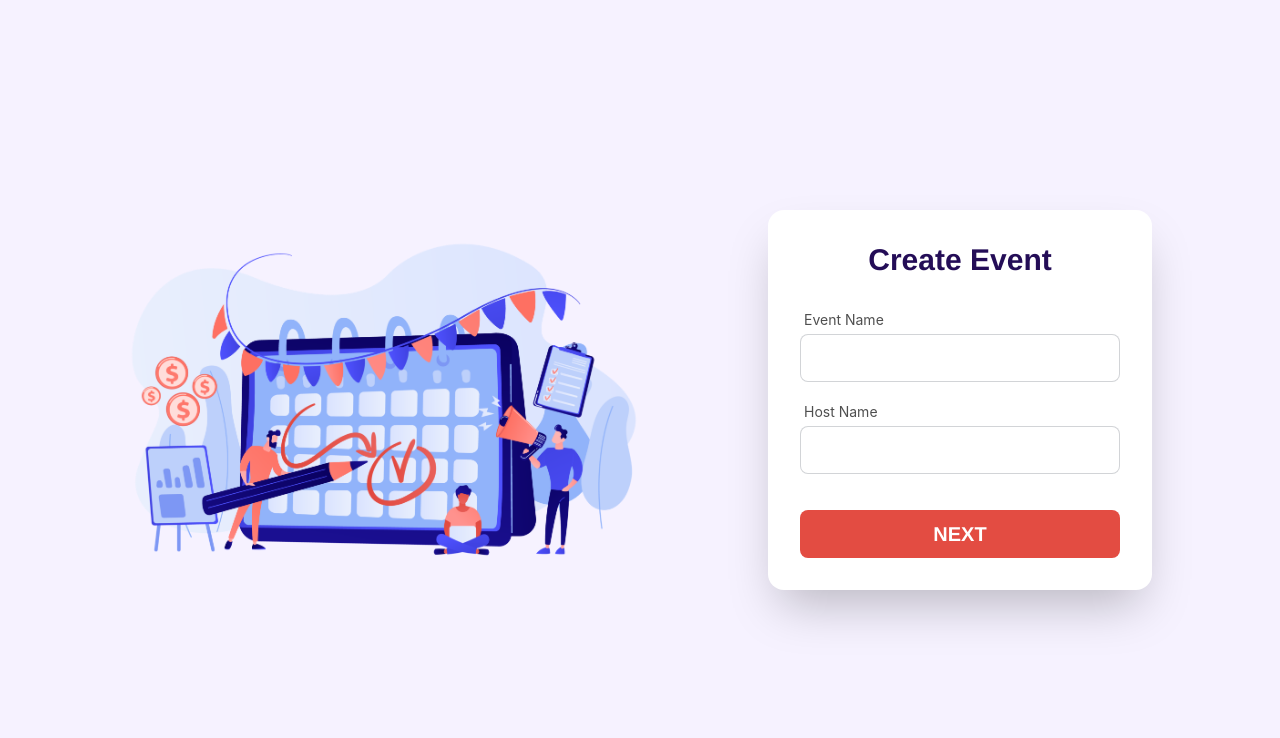
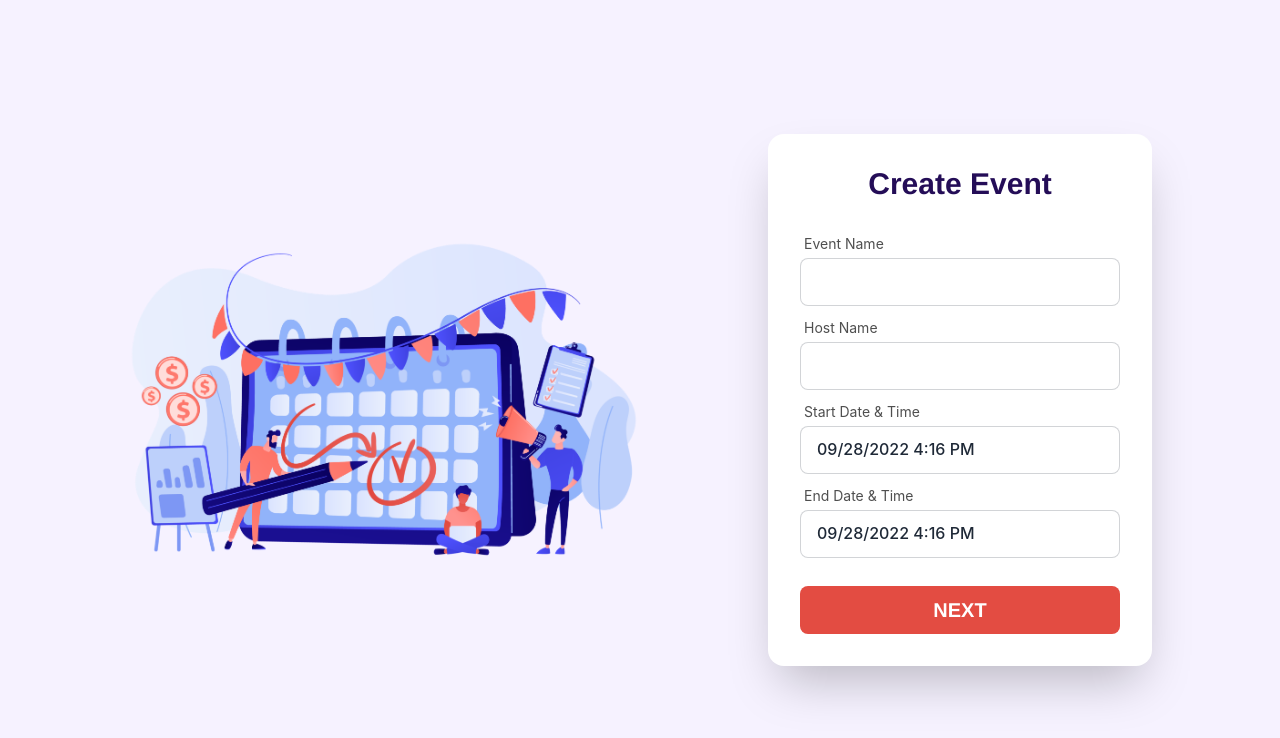
Before and after one commit to azizurrahman-zero/envited_client-side, a React (Create React App) app: page /create in a window 1280 px wide. Shown: the top 738 px of the page. Built offline with nearby package versions, Linux system fonts and the light colour scheme.

Commit message:
date problem solved

```diff
--- a/package.json
+++ b/package.json
@@ -7,7 +7,9 @@
     "@testing-library/react": "^13.4.0",
     "@testing-library/user-event": "^13.5.0",
     "daisyui": "^2.31.0",
+    "date-fns": "^2.29.3",
     "react": "^18.2.0",
+    "react-datepicker": "^4.8.0",
     "react-dom": "^18.2.0",
     "react-hook-form": "^7.36.1",
     "react-icons": "^4.4.0",
--- a/src/App.js
+++ b/src/App.js
@@ -6,16 +6,28 @@ import Event from "./Pages/Event";
 import Home from "./Pages/Home";
 
 function App() {
-  const [event, setEvent] = useState(null);
+  const [event, setEvent] = useState({});
+  const [start, setStart] = useState("18 August 6:00PM");
+  const [end, setEnd] = useState("19 August 1:00PM");
+
   return (
     <div>
       <Routes>
         <Route path="/" element={<Home />}></Route>
         <Route
           path="/create"
-          element={<CreateEvent setEvent={setEvent} />}
+          element={
+            <CreateEvent
+              setEvent={setEvent}
+              setStart={setStart}
+              setEnd={setEnd}
+            />
+          }
         ></Route>
-        <Route path="/event" element={<Event event={event} />}></Route>
+        <Route
+          path="/event"
+          element={<Event event={event} start={start} end={end} />}
+        ></Route>
       </Routes>
     </div>
   );
--- a/src/Pages/CreateEvent.js
+++ b/src/Pages/CreateEvent.js
@@ -1,9 +1,12 @@
-import React from "react";
+import React, { useState } from "react";
 import { useForm } from "react-hook-form";
 import createImage from "../Images/create.png";
 import { useNavigate } from "react-router-dom";
+import DatePicker from "react-datepicker";
+import "react-datepicker/dist/react-datepicker.css";
+import { format } from "date-fns";
 
-const CreateEvent = ({ setEvent }) => {
+const CreateEvent = ({ setEvent, setStart, setEnd }) => {
   const {
     register,
     formState: { errors },
@@ -12,10 +15,19 @@ const CreateEvent = ({ setEvent }) => {
 
   const navigate = useNavigate();
 
+  const [startDate, setStartDate] = useState(new Date());
+  const [endDate, setEndDate] = useState(new Date());
+
+  const start = format(startDate, "dd LLLL h:mm a");
+  const end = format(endDate, "dd LLLL h:mm a");
+
   const onSubmit = (data) => {
     setEvent(data);
+    setStart(start);
+    setEnd(end);
     navigate("/event");
   };
+
   return (
     <div className="flex items-center px-32 justify-center h-screen gradient-background">
       {/* image section */}
@@ -46,7 +58,7 @@ const CreateEvent = ({ setEvent }) => {
                     },
                   })}
                 />
-                <label className="label pt-0">
+                <label className="label p-0">
                   {errors.eName?.type === "required" && (
                     <span className="label-text-alt text-error">
                       {errors.eName.message}
@@ -69,13 +81,53 @@ const CreateEvent = ({ setEvent }) => {
                     },
                   })}
                 />
-                <label className="label pt-0">
+                <label className="label p-0">
                   {errors.hName?.type === "required" && (
                     <span className="label-text-alt text-error">
                       {errors.hName.message}
                     </span>
                   )}
                 </label>
+              </div>
+
+              <div className="form-control">
+                <label className="label pb-1">
+                  <span className="label-text text-[#4F4F4F]">
+                    Start Date &#38; Time
+                  </span>
+                </label>
+                <DatePicker
+                  className="input focus:outline-offset-0 input-bordered text-base pb-0.5 font-medium w-full mb-1"
+                  selected={startDate}
+                  onChange={(date) => setStartDate(date)}
+                  selectsStart
+                  timeInputLabel="Time:"
+                  startDate={startDate}
+                  endDate={endDate}
+                  dateFormat="MM/dd/yyyy h:mm aa"
+                  fixedHeight
+                  showTimeInput
+                />
+              </div>
+              <div className="form-control">
+                <label className="label pb-1">
+                  <span className="label-text text-[#4F4F4F]">
+                    End Date &#38; Time
+                  </span>
+                </label>
+                <DatePicker
+                  className="input focus:outline-offset-0 input-bordered text-base pb-0.5 font-medium w-full mb-1"
+                  selected={endDate}
+                  onChange={(date) => setEndDate(date)}
+                  selectsEnd
+                  startDate={startDate}
+                  endDate={endDate}
+                  minDate={startDate}
+                  timeInputLabel="Time:"
+                  dateFormat="MM/dd/yyyy h:mm aa"
+                  fixedHeight
+                  showTimeInput
+                />
               </div>
 
               <div className="form-control mt-6">
--- a/src/Pages/Event.js
+++ b/src/Pages/Event.js
@@ -2,15 +2,18 @@ import React from "react";
 import eventImage from "../Images/event.png";
 import { ImCalendar, ImMap } from "react-icons/im";
 
-const Event = () => {
+const Event = ({ event, start, end }) => {
+  const { eName, hName } = event;
+
   return (
     <div className="flex px-24 py-10">
       <div className="w-6/12">
         <h2 className="text-[#240D57] font-bold text-5xl helvetica-font">
-          Birthday Bash
+          {eName ? eName : "Birthday Bash"}
         </h2>
         <p className="text-lg text-[#828282] helvetica-font">
-          Hosted by <span className="font-bold">Elysia</span>
+          Hosted by{" "}
+          <span className="font-bold">{hName ? hName : "Elysia"}</span>
         </p>
         <div className="flex flex-col gap-8 mt-16">
           <div className="flex gap-5">
@@ -19,10 +22,10 @@ const Event = () => {
             </div>
             <div>
               <h6 className="font-bold text-lg text-[#240D57] helvetica-font">
-                18 August 6:00PM
+                {start}
               </h6>
               <h6 className="text-lg text-[#240D57] helvetica-font">
-                to <span className="font-bold">19 August 1:00PM</span> UTC +10
+                to <span className="font-bold">{end}</span> UTC +10
               </h6>
             </div>
           </div>
--- a/src/Pages/Home.js
+++ b/src/Pages/Home.js
@@ -1,6 +1,7 @@
 import React from "react";
 import { Link } from "react-router-dom";
 import sectionImage from "../Images/home.svg";
+
 const Home = () => {
   return (
     <div className="flex items-center py-10 px-24 gradient-background">
```
Also changed, not shown: 1 other file (tests, documents, lock files or other folders).
